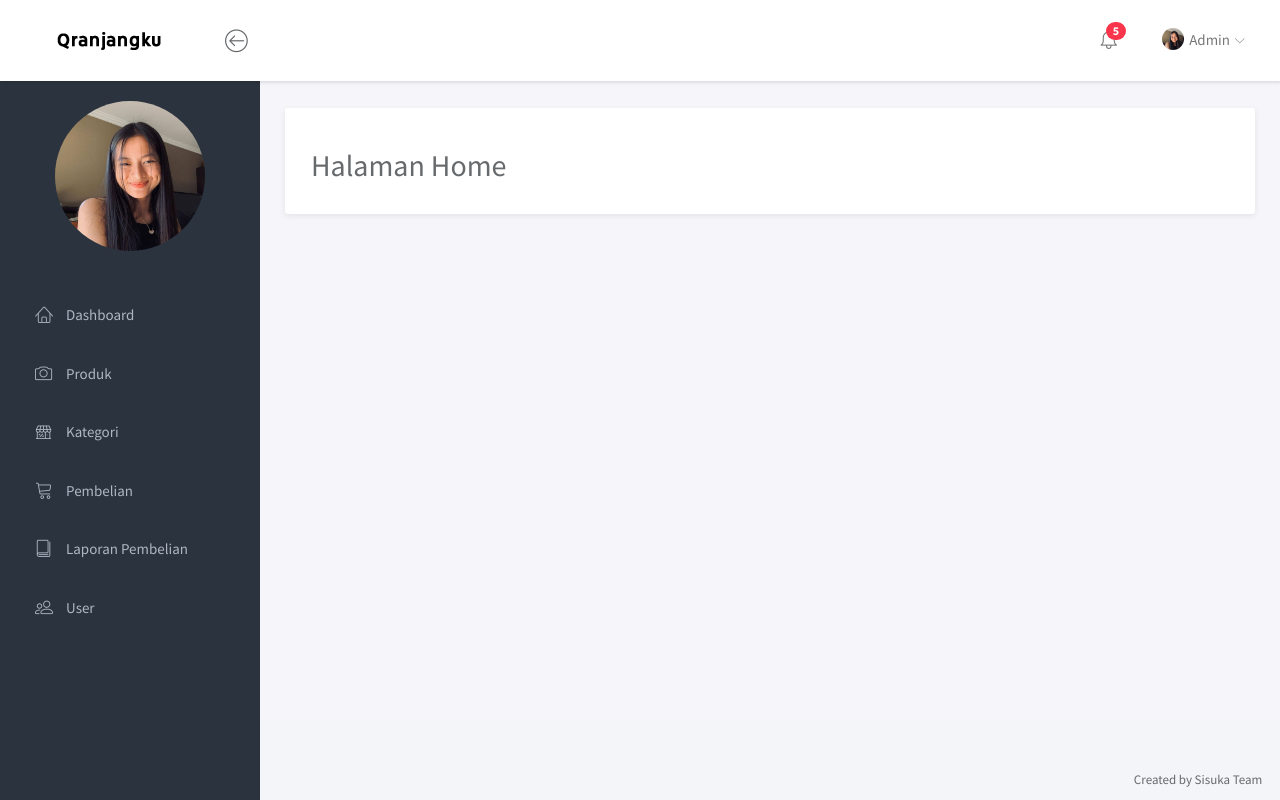
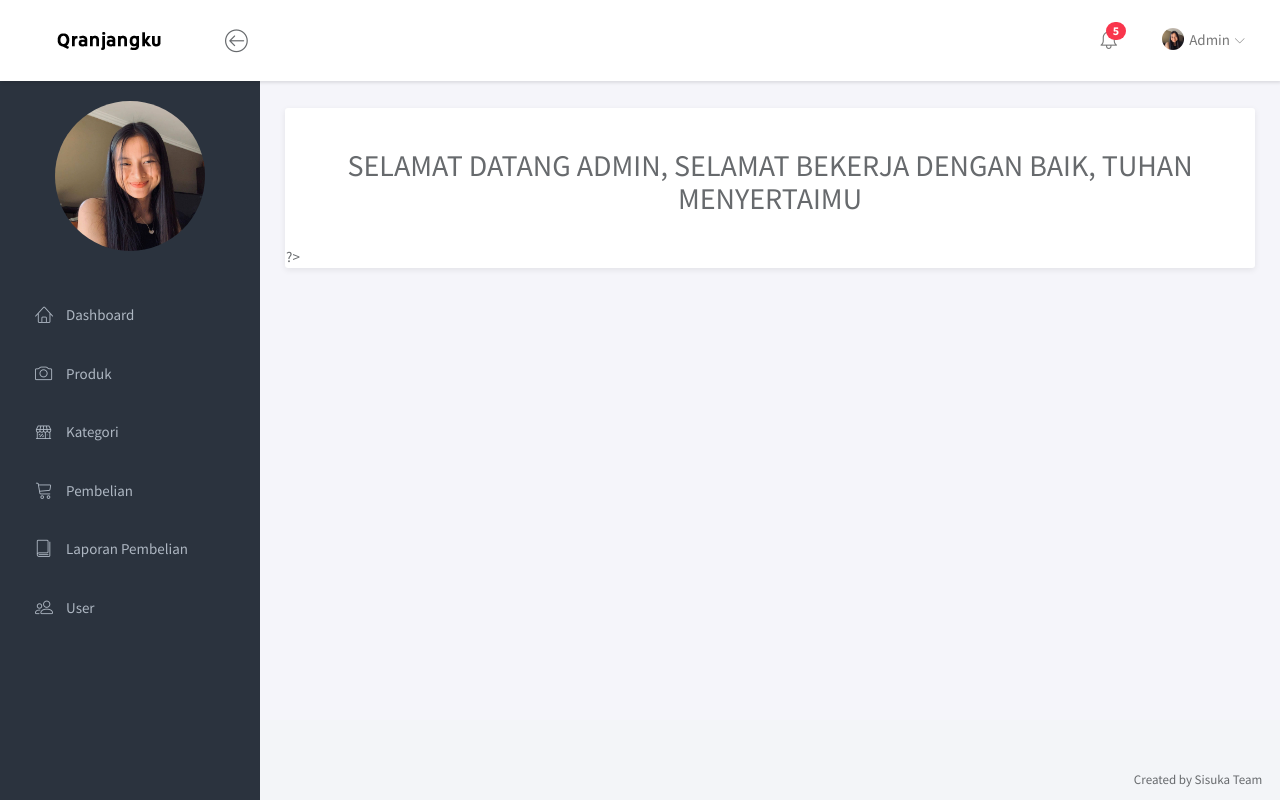
Before and after one commit to indiesurya18-073/project, a PHP site: page /admin/index.php in a window 1280 px wide. Run offline with PHP 8.4, Linux system fonts and the light colour scheme; a user stored in the database is signed in.

Commit message:
Update home.php

```diff
--- a/admin/home.php
+++ b/admin/home.php
@@ -3,7 +3,8 @@ include 'akses.php';
 ?>
 <div class="panel-headline">
     <div class="panel-heading">
-        <h2>Halaman Home</h2>
+        <h2><center>SELAMAT DATANG ADMIN, SELAMAT BEKERJA DENGAN BAIK, TUHAN MENYERTAIMU</center></h2>
         <!-- <pre><?php print_r($_SESSION); ?></pre> -->
     </div>
 </div>
+?>
```
